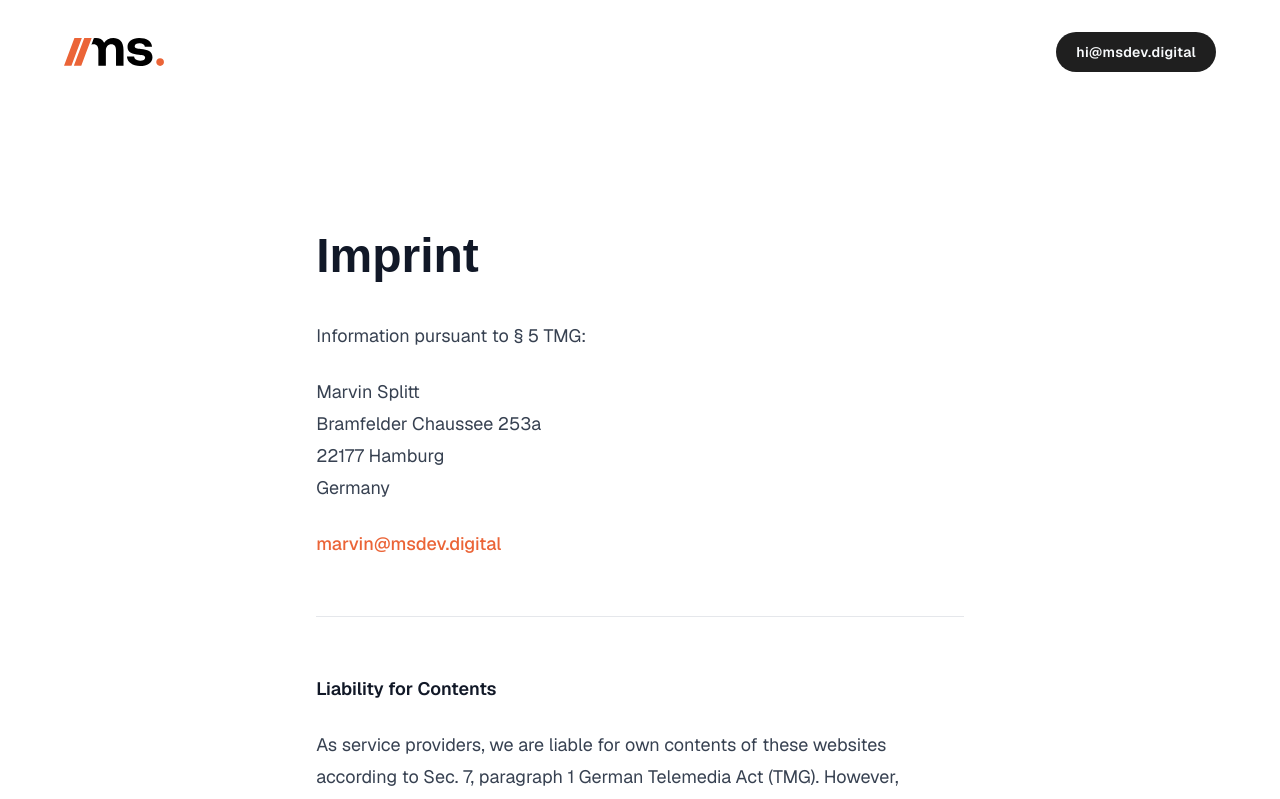
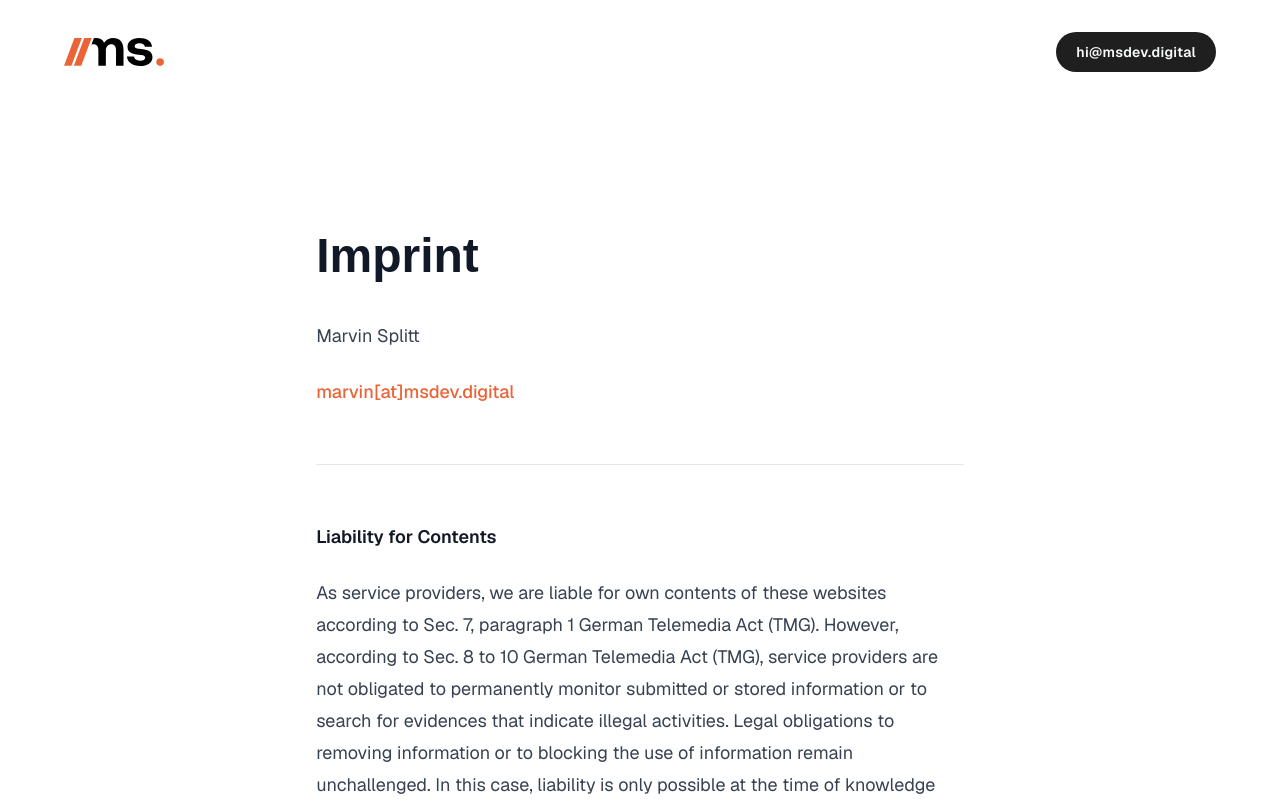
Before and after one commit to marvin-splitt/msdev.digital, a Next.js app: page /imprint in a window 1280 px wide. Shown: the top 799 px of the page. Built offline with nearby package versions, Linux system fonts and the light colour scheme; a web font is replaced by a local one.

Commit message:
fix: remove address

```diff
--- a/app/imprint/page.tsx
+++ b/app/imprint/page.tsx
@@ -5,18 +5,11 @@ const Imprint = () => {
   return (
     <main className="container prose-custom mx-auto pb-24 pt-12">
       <h1>Imprint</h1>
-      <p>Information pursuant to § 5 TMG:</p>
       <p>
         Marvin Splitt
-        <br />
-        Bramfelder Chaussee 253a
-        <br />
-        22177 Hamburg
-        <br />
-        Germany
       </p>
       <p>
-        <Link href="mailto:marvin@msdev.digital">marvin@msdev.digital</Link>
+        <Link href="mailto:marvin@msdev.digital">marvin[at]msdev.digital</Link>
       </p>
       <hr />
       <p>
```
